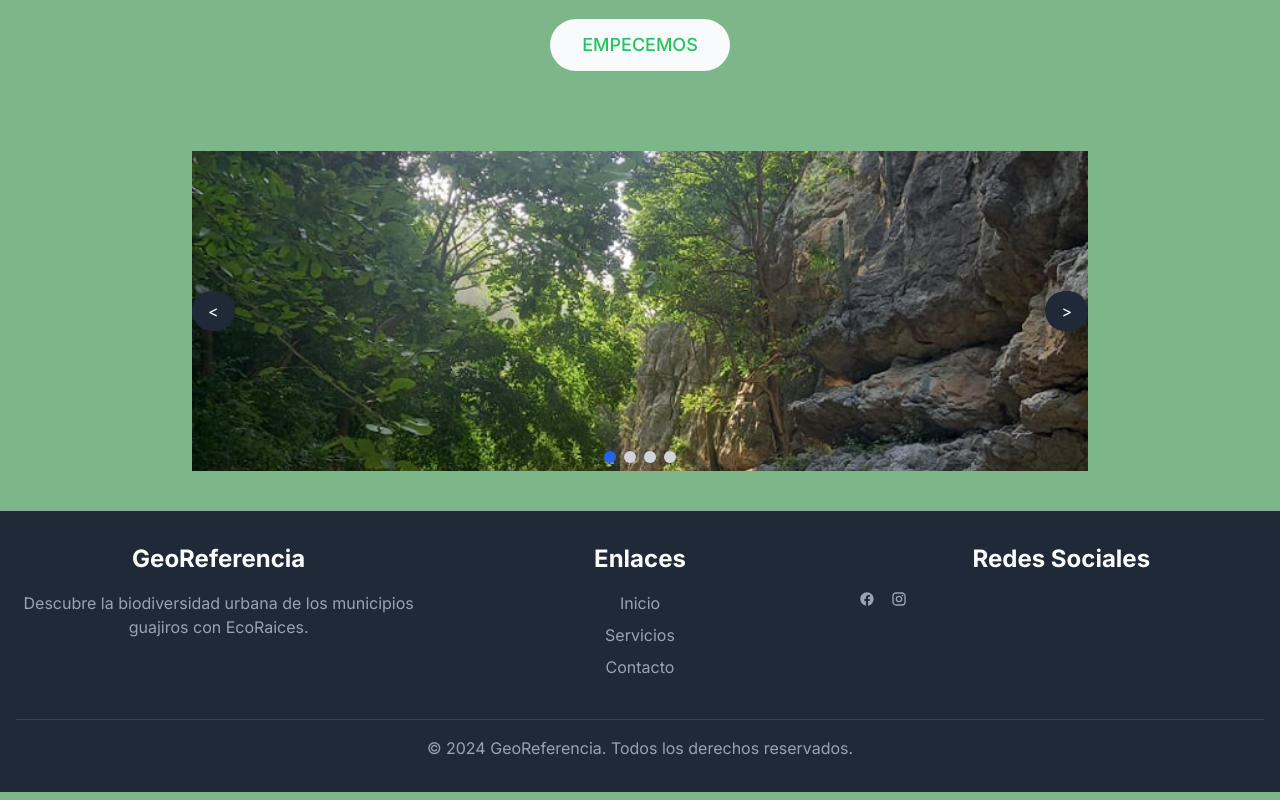
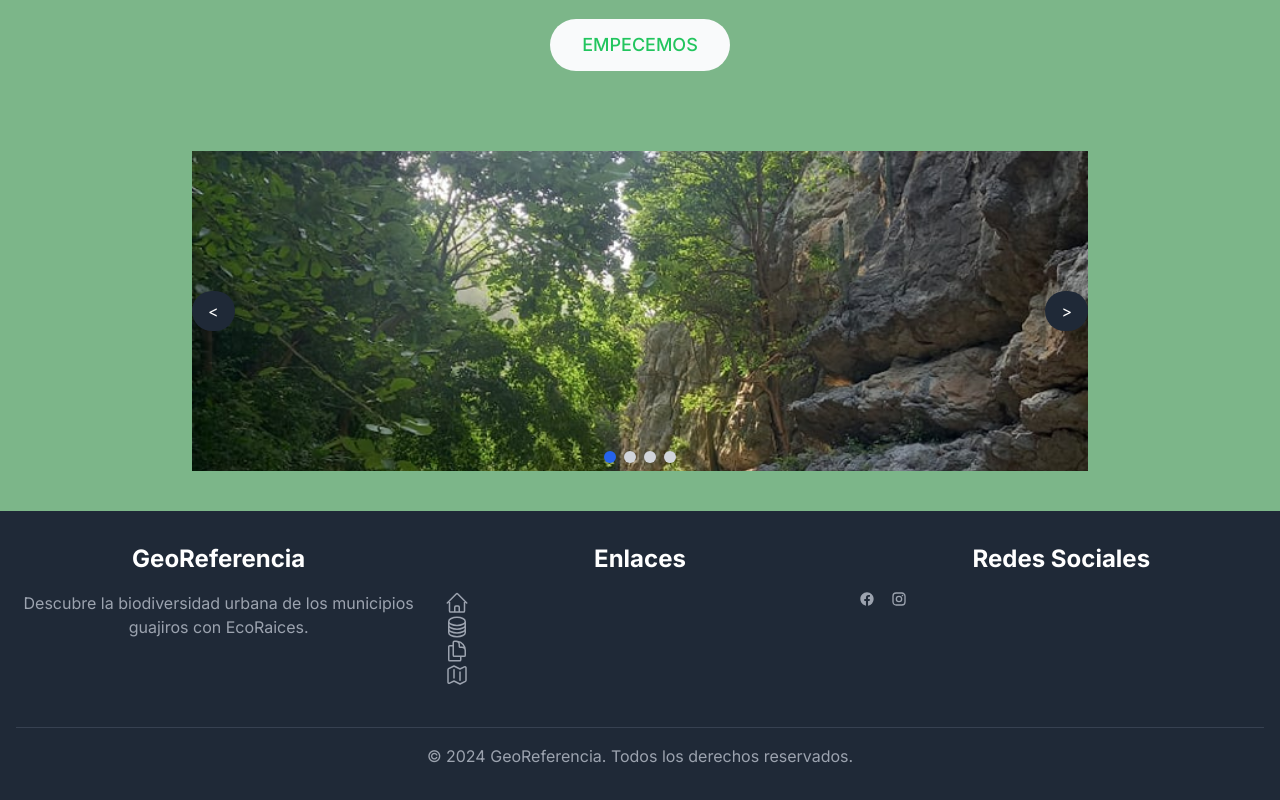
Before and after one commit to yeiid/EcoraicesProyect, a Next.js app: page / in a window 1280 px wide. Shown: the part 519-1319 px from the top of the page. Built offline with nearby package versions, Linux system fonts and the light colour scheme.

Commit message:
update 0.2

```diff
--- a/src/app/api/date/apiService.ts
+++ b/src/app/api/date/apiService.ts
@@ -1,20 +1,20 @@
 
 
-const API_BASE_URL = 'http://api.catalogo.biodiversidad.co';
+// const API_BASE_URL = 'http://api.catalogo.biodiversidad.co';
 
-export async function GET<T>(): Promise<T | null> {
-  try {
-    const queryParams = new URLSearchParams({ department: 'La Guajira' });
-    const response = await fetch(`${API_BASE_URL}/record_search/advanced_search?${queryParams}`);
-    if (!response.ok) {
-      throw new Error(`Error al obtener las especies en La Guajira: ${response.statusText}`);
-    }
+// export async function GET<T>(): Promise<T | null> {
+//   try {
+//     const queryParams = new URLSearchParams({ department: 'La Guajira' });
+//     const response = await fetch(`${API_BASE_URL}/record_search/advanced_search?${queryParams}`);
+//     if (!response.ok) {
+//       throw new Error(`Error al obtener las especies en La Guajira: ${response.statusText}`);
+//     }
 
-    const data: T = await response.json();
-    console.log('Datos descargados correctamente');
-    return data;
-  } catch (error) {
-    console.error('Error al obtener las especies en La Guajira:', error);
-    return null;
-  }
-}
+//     const data: T = await response.json();
+//     console.log('Datos descargados correctamente');
+//     return data;
+//   } catch (error) {
+//     console.error('Error al obtener las especies en La Guajira:', error);
+//     return null;
+//   }
+// }
--- a/src/app/ui/about/page.tsx
+++ b/src/app/ui/about/page.tsx
@@ -4,7 +4,7 @@
 export default function About() {
   return (
     <>
-<section className="Ncontainer  rounded-md p-4">
+<section className="  rounded-md p-4">
   <div className="bg-gray-200 p-4 rounded-md mb-4">
     <div className="img">
       {/* <Image
--- a/src/app/ui/help/page.tsx
+++ b/src/app/ui/help/page.tsx
@@ -2,7 +2,7 @@
 const Ayuda = () => {
   return (
     <>
-      <div>
+      <div className="rounded-md p-4">
         <div className="bg-gray-200 p-4 rounded-md mb-4">
           <h2 className="text-2xl font-bold mb-2">¿Necesitas ayuda?</h2>
           <p className="text-lg">Si tienes alguna duda o problema en el uso de nuestra plataforma, te ofrecemos la siguiente información que puede serte de ayuda</p>
--- a/src/app/ui/layout.tsx
+++ b/src/app/ui/layout.tsx
@@ -1,4 +1,4 @@
-import SideNav from "@/components/sidenav";
+import SideNav from "@/components/header/sidenav";
 import Footer from "@/components/Footer";
 import { FormContext } from "@/context/UserContext";
 import "leaflet/dist/leaflet.css";
@@ -13,12 +13,12 @@ export default function Layout({ children }: { children: React.ReactNode }) {
         <div className="flex-grow p-6 md:overflow-y-auto md:p-12">
           <FormContext>
             {children}
-            <Footer />
           </FormContext>
+          <div className="m-auto">
+          <Footer/>
+          </div>
         </div>
-
       </div>
-
     </>
   );
 }
--- a/src/app/ui/map/page.tsx
+++ b/src/app/ui/map/page.tsx
@@ -1,5 +1,5 @@
 import dynamic from "next/dynamic";
-const MapComponent = dynamic(() => import("@/components/Map"), {
+const MapComponent = dynamic(() => import("@/components/mapcomponet/Map"), {
   ssr: false,
 });
 
@@ -9,10 +9,10 @@ const MapComponent = dynamic(() => import("@/components/Map"), {
 export default function Page() {
   return (
     <>
-      <div className="flex h-full flex-col items-center px-3 py-4 md:px-2">
-      <h2>Localizacion actaul</h2>
+      <div className=" flex h-full flex-col items-center px-3 py-4 md:px-2">
+      <h1 className="text-2xl font-bold text-center mb-4">Georreferenciación de Especies</h1>
         <div className="py20 flex items-center">
-          <div>
+          <div className="rounded-md p-4">
           <MapComponent/>
           </div>
         </div>
--- a/src/components/Footer.tsx
+++ b/src/components/Footer.tsx
@@ -1,9 +1,25 @@
-import React from "react";
+import {
+  HomeIcon,
+  DocumentDuplicateIcon,
+  MapIcon,
+  CircleStackIcon,
+} from "@heroicons/react/24/outline";
+import Link from "next/link";
+const links = [
+  { name: "Home", href: "/", icon: HomeIcon },
+  { name: "Form", href: "/ui", icon: CircleStackIcon },
+  {
+    name: "About",
+    href: "/ui/about",
+    icon: DocumentDuplicateIcon,
+  },
+  { name: "MAP", href: "/ui/map", icon: MapIcon },
+];
 
 import {} from "@heroicons/react/24/outline";
 const Footer = () => {
   return (
-    <footer className="bg-gray-800 text-white">
+    <footer className="bg-gray-800 text-white ">
       <div className="container mx-auto py-8 px-4">
         <div className="grid grid-cols-3 gap-4">
           <div>
@@ -15,22 +31,20 @@ const Footer = () => {
           </div>
           <div>
             <h3 className="text-2xl font-bold mb-4">Enlaces</h3>
-            <ul>
-              <li className="mb-2">
-                <a href="#" className="text-gray-400 hover:text-white">
-                  Inicio
-                </a>
-              </li>
-              <li className="mb-2">
-                <a href="#" className="text-gray-400 hover:text-white">
-                  Servicios
-                </a>
-              </li>
-              <li className="mb-2">
-                <a href="#" className="text-gray-400 hover:text-white">
-                  Contacto
-                </a>
-              </li>
+            <ul className="flex m-2 md: flex-col">
+              {links.map((link) => {
+                const LinkIcon = link.icon;
+                return (
+                  <>
+                    <Link
+                      href={link.href}
+                      className=" w-6 text-gray-400 hover:text-white"
+                    >
+                      <LinkIcon />
+                    </Link>
+                  </>
+                );
+              })}
             </ul>
           </div>
           <div>
--- a/src/components/Map.tsx
+++ /dev/null
@@ -1,68 +0,0 @@
-"use client"
-
-import { useEffect, useState } from 'react';
-import { MapContainer, TileLayer, Marker, Popup } from 'react-leaflet';
-import {Especie} from '@/app/lib/types'
-import L from 'leaflet';
-
-
-const MapComponent = () => {
-  const [especies, setEspecies] = useState<Especie[]>([]);
-
-  const CustomIcon = new L.Icon({
-    iconUrl: '/marker-icon.png',
-    iconSize: [1, 130],
-    iconAnchor: [10, 10],
-    popupAnchor: [0, -20],
-  });
-  useEffect(() => {
-    const fetchData = async () => {
-      try {
-        const response = await fetch('/api/date');
-        if (!response.ok) {
-          throw new Error('Error al obtener los datos');
-        }
-        const data = await response.json();
-        setEspecies(data);
-      } catch (error) {
-        console.error(error);
-      }
-    };
-
-    fetchData();
-    const intervalId = setInterval(fetchData, 80000); // Actualizar los datos cada 10 segundos
-
-    return () => {
-      clearInterval(intervalId); // Limpiar el intervalo cuando el componente se desmonta
-    };
-  }, []);
-
-  return (
-    <MapContainer
-      center={[10.9753248, -72.7924497]}
-      zoom={10}
-      style={{ width: '450px', height: '400px' }}
-    >
-      <TileLayer
-        attribution='&copy; <a href="https://www.openstreetmap.org/copyright">OpenStreetMap</a> contributors'
-        url="https://{s}.tile.openstreetmap.org/{z}/{x}/{y}.png"
-      />
-      {especies.map((especie) => (
-        <Marker key={especie.id} position={[especie.latitud, especie.longitud]} icon={CustomIcon}>
-          <Popup>
-            <div>
-              <h2>{especie.especie}</h2>
-              <p>
-                Municipio: {especie.municipio}
-                <br />
-                Ciudadano: {especie.ciudadano}
-              </p>
-            </div>
-          </Popup>
-        </Marker>
-      ))}
-    </MapContainer>
-  );
-};
-
-export default MapComponent;
--- a/src/components/SpeciesList.tsx
+++ b/src/components/SpeciesList.tsx
@@ -1,7 +1,7 @@
 "use client"
 
 import { useEffect, useState } from 'react';
-import { GET } from '@/app/api/date/apiService';
+// import { GET } from '@/app/api/date/apiService';
 
 import {Species} from '@/app/lib/types'
 
--- /dev/null
+++ b/src/components/mapcomponet/Map.tsx
@@ -0,0 +1,52 @@
+"use client";
+
+import { useEffect, useState } from "react";
+import { Especie } from "@/app/lib/types";
+import MapContain from "./MapContainer";
+
+const Map = () => {
+  const [especies, setEspecies] = useState<Especie[]>([]);
+
+  useEffect(() => {
+    const fetchData = async () => {
+      try {
+        const response = await fetch("/api/date");
+        if (!response.ok) {
+          throw new Error("Error al obtener los datos");
+        }
+        const data = await response.json();
+        setEspecies(data);
+      } catch (error) {
+        console.error(error);
+      }
+    };
+
+    fetchData();
+    const intervalId = setInterval(fetchData, 120000); // Actualizar los datos cada 10 segundos
+
+    return () => {
+      clearInterval(intervalId); // Limpiar el intervalo cuando el componente se desmonta
+    };
+  }, []);
+
+  return (
+    <>
+      <div className="flex justify-center mb-4">
+        <div>
+          <h2>busca las espcies mapeadas </h2>
+          <input
+            type="text"
+            placeholder="Buscar especie..."
+            className="px-4 py-2 border rounded-lg shadow-sm focus:outline-none focus:ring focus:ring-blue-400"
+            // value={searchTerm}
+            // onChange={(e) => setSearchTerm(e.target.value)}
+          />
+
+        </div>
+      </div>
+      <MapContain especies={especies} />
+    </>
+  );
+};
+
+export default Map;
--- /dev/null
+++ b/src/components/mapcomponet/MapContainer.tsx
@@ -0,0 +1,48 @@
+import React from 'react';
+import { MapContainer, TileLayer, Marker, Popup } from 'react-leaflet';
+import L from 'leaflet';
+import { Especie } from '@/app/lib/types'; // Importar la interfaz Especie
+
+interface MapContainProps {
+  especies: Especie[];
+}
+
+const MapContain: React.FC<MapContainProps> = ({ especies }) => {
+  const CustomIcon = new L.Icon({
+    iconUrl: '/marker-icon.png',
+    iconSize: [1, 130],
+    iconAnchor: [10, 10],
+    popupAnchor: [0, -20],
+  });
+
+  return (
+    <div>
+      <MapContainer
+        center={[10.9753248, -72.7924497]}
+        zoom={10}
+        style={{ width: '450px', height: '400px' }}
+      >
+        <TileLayer
+          attribution='&copy; <a href="https://www.openstreetmap.org/copyright">OpenStreetMap</a> contributors'
+          url="https://{s}.tile.openstreetmap.org/{z}/{x}/{y}.png"
+        />
+        {especies && especies.map((especie) => (
+          <Marker key={especie.id} position={[especie.latitud, especie.longitud]} icon={CustomIcon}>
+            <Popup>
+              <div>
+                <h2>{especie.especie}</h2>
+                <p>
+                  Municipio: {especie.municipio}
+                  <br />
+                  Ciudadano: {especie.ciudadano}
+                </p>
+              </div>
+            </Popup>
+          </Marker>
+        ))}
+      </MapContainer>
+    </div>
+  );
+};
+
+export default MapContain;
```
Also changed, not shown: src/components/header/nav-links.tsx (renamed from src/components/nav-links.tsx), src/components/header/sidenav.tsx (renamed from src/components/sidenav.tsx), 1 other file (tests, documents, lock files or other folders).
